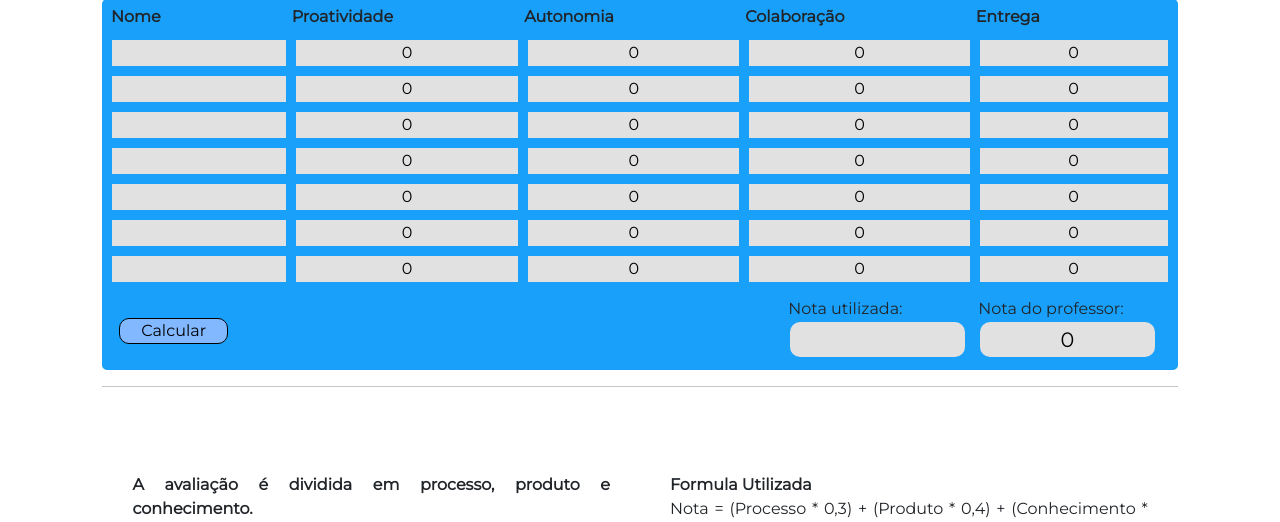
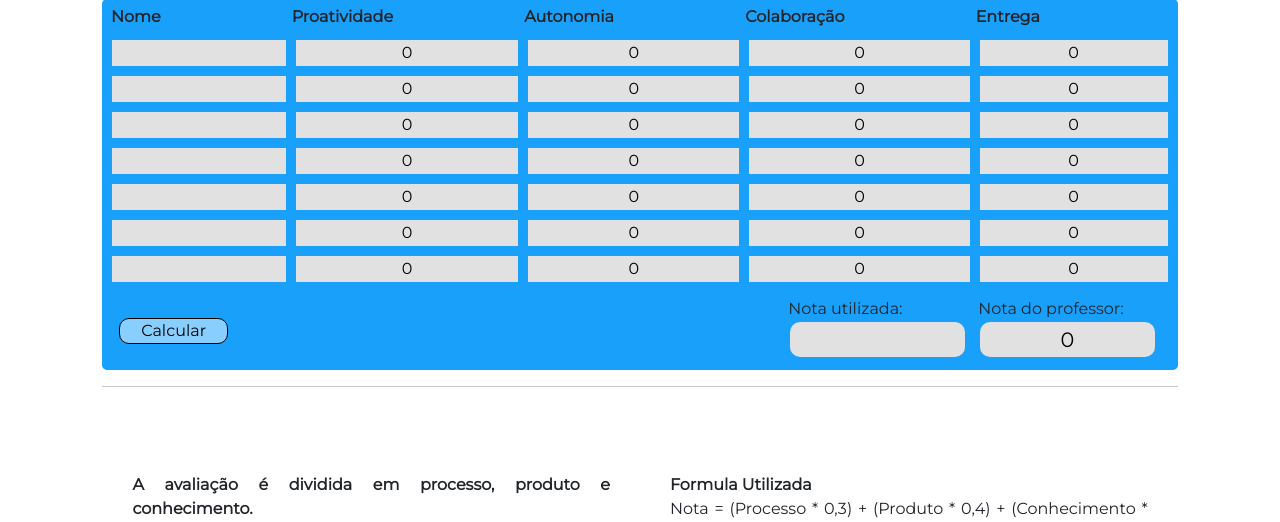
Before and after one commit to erickhoawata/DDT-1-Sem, a Flask app: page /avaliacao in a window 1280 px wide. Shown: the part 197-719 px from the top of the page. Run offline with Flask 3, Linux system fonts and the light colour scheme.

Commit message:
cor do botão

```diff
--- a/static/css/styles.css
+++ b/static/css/styles.css
@@ -415,7 +415,7 @@ p[type=number]{
 }
 
 .botenviar{
-    background-color: rgb(129, 184, 255);
+    background-color: #88cfff;
     border: 1px solid black;
     border-radius: 10px;
     padding: 0% 2%;
```
